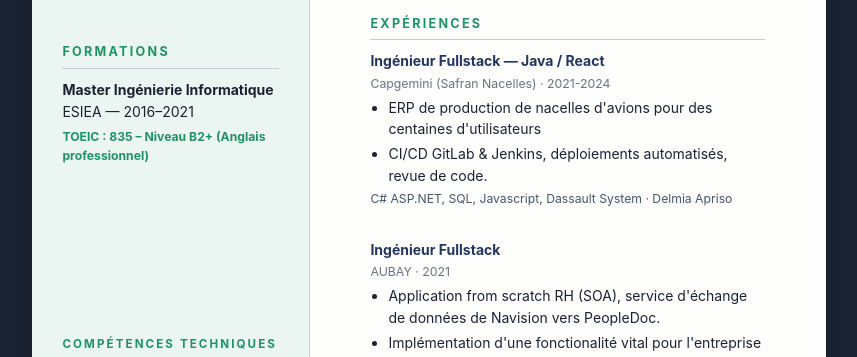
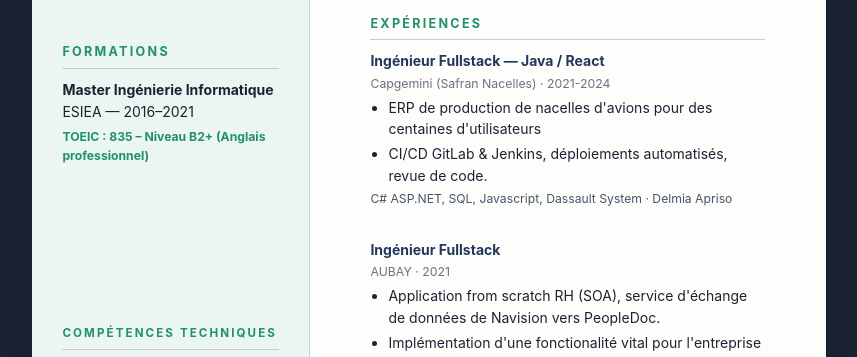
Before and after one commit to MehdiMascret/CV, a plain HTML site: page index.html in a window 1280 px wide. Shown: the part 379-736 px from the top of the page, without its empty margins (211-1068 px from the left). Drawn offline with Linux system fonts and the light colour scheme.

Commit message:
+ change main : - space between section - bottom padding

```diff
--- a/index.css
+++ b/index.css
@@ -92,6 +92,8 @@ main {
   flex-direction: column;
   gap: 9mm;
   background: var(--color-background);
+  justify-content: space-between;
+  padding-bottom: 6mm;
 }
 
 /* Typography */
```
